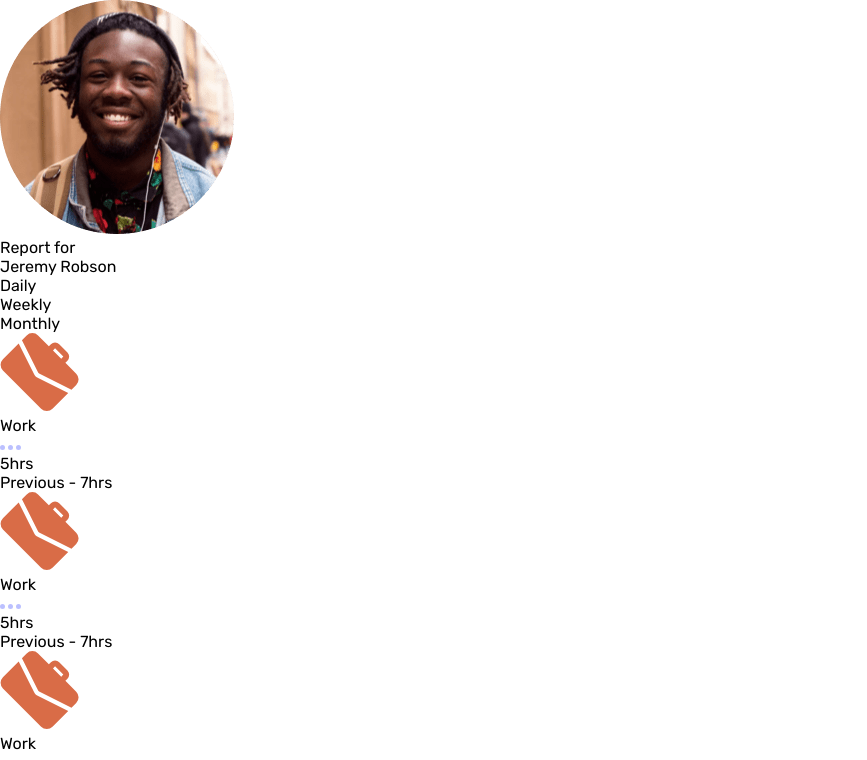
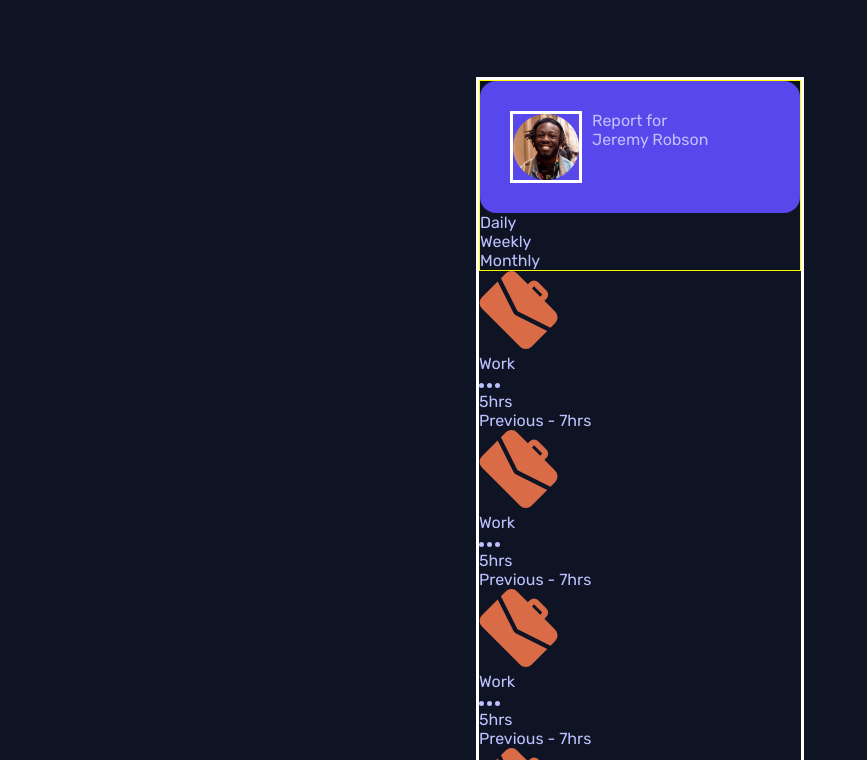
Before and after one commit to shencanet/Frontend-Mentor-app., a plain HTML site: page index.html in a window 1280 px wide. Shown: the top 760 px of the page, without its empty margins (0-867 px from the left). Drawn offline with Linux system fonts and the light colour scheme.

Commit message:
ADD: css variables

```diff
--- a/styles.css
+++ b/styles.css
@@ -13,8 +13,40 @@
   --Lime-green: hsl(145, 58%, 55%);
   --Violet: hsl(264, 64%, 52%);
   --Soft-orange: hsl(43, 84%, 65%);
+  --Very-dark-blue: hsl(226, 43%, 10%);
+  --Dark-blue: hsl(235, 46%, 20%);
+  --Desaturated-blue: hsl(235, 45%, 61%);
+  --Pale-Blue: hsl(236, 100%, 87%);
+  --white: white;
 }
 
 body {
+  background-color: var(--Very-dark-blue);
   font-family: "Rubik", sans-serif;
+  color: var(--Pale-Blue);
 }
+.main-container{
+    border: 3px solid white;
+    width: 328px;
+    margin: 77px auto;
+
+
+}
+.first-section{
+    border: 1px solid yellow;
+}
+
+
+
+.main-card__user{
+  background-color: var(--Blue);
+  display: flex;
+  border-radius: 16px;
+  padding: 30px;
+}
+
+.main-card__image{
+  width: 72px;
+  margin-right: 10px;
+  border: 3px solid var(--white);
+}
```
